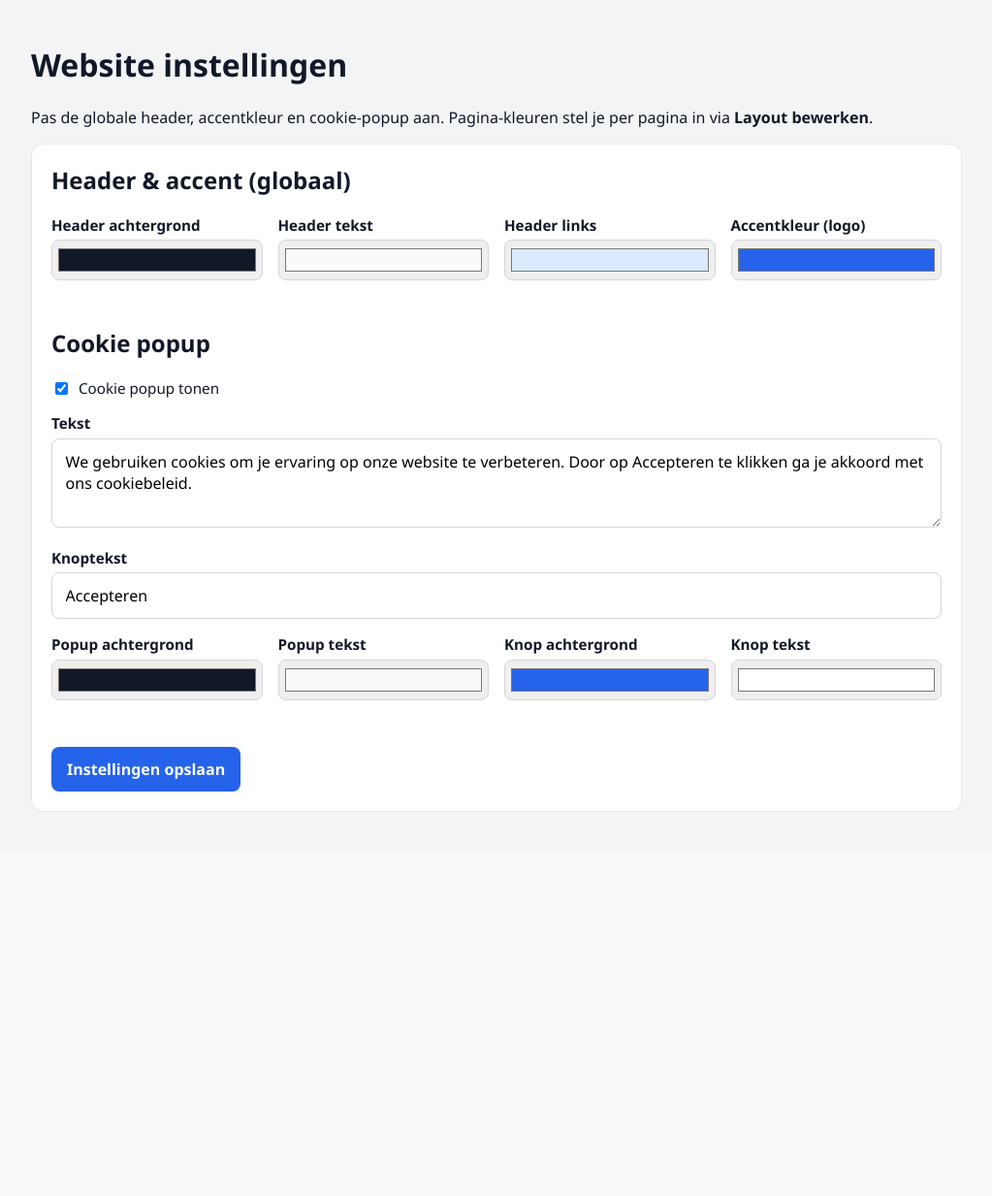
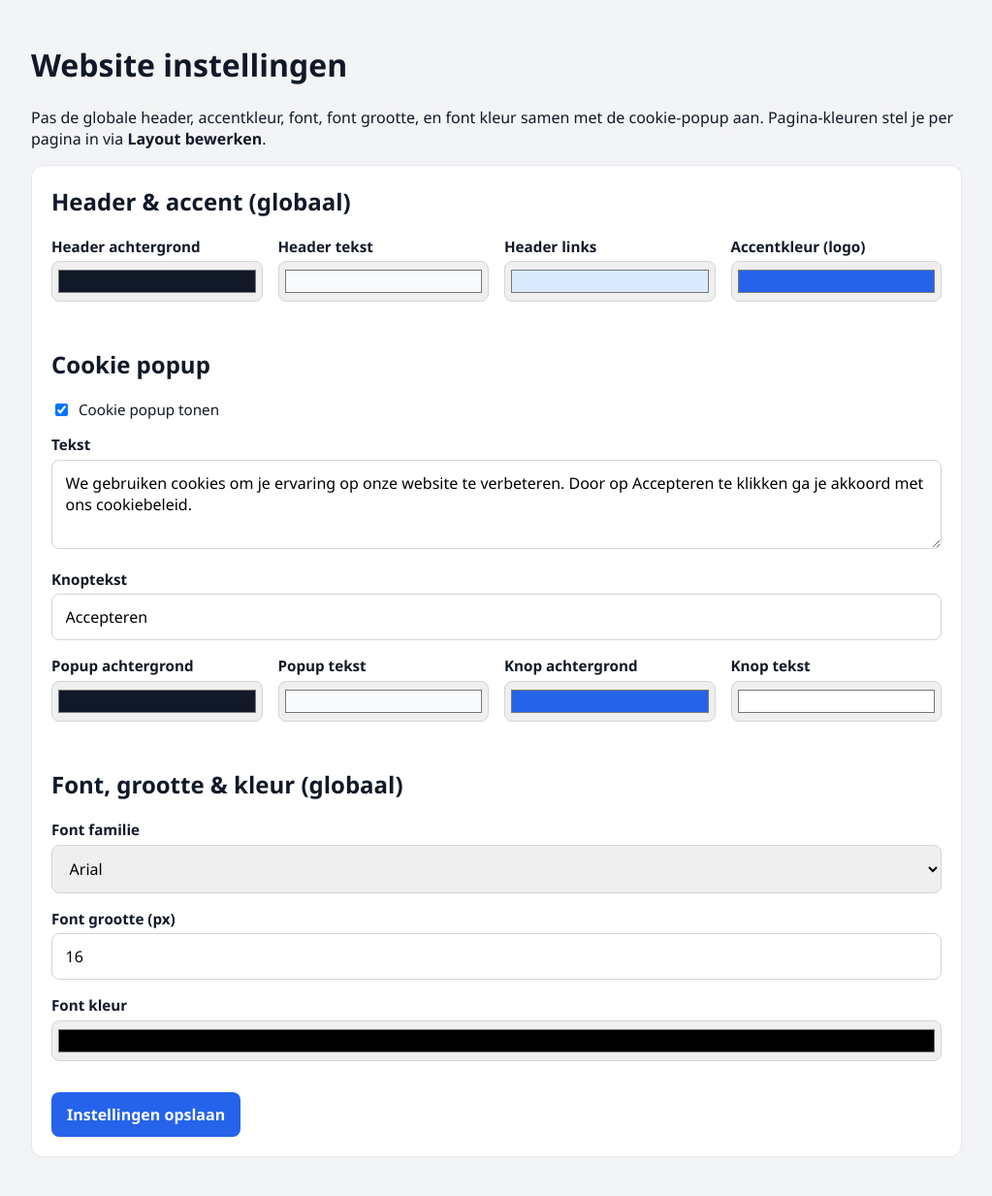
Before and after one commit to MoonyDewDrops/ShiftsHappen, a PHP site: page /ShiftsHappen/views/settings.php in a window 1280 px wide. Shown: the part 86-1319 px from the top of the page at 97% size, without its empty margins (128-1151 px from the left). Before the commit the page ends 923 px from the top, so only its background shows below. Run offline with PHP 8.4, Linux system fonts and the light colour scheme; a user stored in the database is signed in; data comes from the database, SQL or seed files in the repository.

Commit message:
Font fixes
Made so that you can change what font, how big and which color text appears as globally

```diff
--- a/core/header.php
+++ b/core/header.php
@@ -25,7 +25,11 @@ $socialLinks = $con->query('SELECT platform, url FROM socials ORDER BY volgorde
             --accent-color: <?= testInput($siteSettings['accent_color']) ?>;
             --footer-bg: <?= testInput($pageTheme['footer_bg'] ?? $siteSettings['footer_bg']) ?>;
             --footer-text: <?= testInput($pageTheme['footer_text'] ?? $siteSettings['footer_text']) ?>;
-            --page-text-color: <?= testInput($pageTheme['page_text_color'] ?? '#111827') ?>;
+            --page-text-color: <?= testInput($pageTheme['page_text_color'] ?? $siteSettings['font_color']) ?>;
+            --font-family: <?= sanitizeFontFamily($siteSettings['font_family'] ?? '') ?>;
+            --font-size: <?= sanitizeFontSize((int) ($siteSettings['font_size'] ?? 16)) ?>px;
+            --font-color: <?= testInput($siteSettings['font_color']) ?>;
+            --cookie-enabled: <?= intval($siteSettings['cookie_enabled']) ?>;
         }
     </style>
     <title><?= isset($pageTitle) ? testInput($pageTitle) . ' - ' : '' ?>ShiftsHappen</title>
--- a/core/page_theme.php
+++ b/core/page_theme.php
@@ -9,7 +9,7 @@ function getPageTheme(array $page, mysqli $con): array
     return [
         'body_bg' => validateHexColor($page['body_bg'] ?? '', $site['body_bg']),
         'page_bg' => validateHexColor($page['page_bg'] ?? '', $site['page_bg']),
-        'page_text_color' => validateHexColor($page['page_text_color'] ?? '', '#111827'),
+        'page_text_color' => validateHexColor($page['page_text_color'] ?? '', $site['font_color']),
         'footer_bg' => validateHexColor($page['footer_bg'] ?? '', $site['footer_bg']),
         'footer_text' => validateHexColor($page['footer_text'] ?? '', $site['footer_text']),
     ];
--- a/core/site_settings.php
+++ b/core/site_settings.php
@@ -12,6 +12,9 @@ function defaultSiteSettings(): array
         'accent_color' => '#2563eb',
         'footer_bg' => '#111827',
         'footer_text' => '#9ca3af',
+        'font_family' => allowedFontFamilies()[0],
+        'font_size' => 16,
+        'font_color' => '#000000',
         'cookie_enabled' => 1,
         'cookie_tekst' => 'We gebruiken cookies om je ervaring op onze website te verbeteren. Door op Accepteren te klikken ga je akkoord met ons cookiebeleid.',
         'cookie_button_text' => 'Accepteren',
@@ -22,12 +25,64 @@ function defaultSiteSettings(): array
     ];
 }
 
+function allowedFontFamilies(): array
+{
+    return [
+        'Arial, sans-serif',
+        "'Helvetica Neue', Helvetica, sans-serif",
+        "'Times New Roman', Times, serif",
+        "'Courier New', Courier, monospace",
+        'Verdana, Geneva, sans-serif',
+    ];
+}
+
+function sanitizeFontFamily(string $font): string
+{
+    $allowed = allowedFontFamilies();
+
+    return in_array($font, $allowed, true) ? $font : $allowed[0];
+}
+
+function sanitizeFontSize(int $size): int
+{
+    return max(8, min(72, $size));
+}
+
+function ensureSiteSettingsColumns(mysqli $con): void
+{
+    static $ensured = false;
+
+    if ($ensured) {
+        return;
+    }
+
+    $columns = [
+        'font_family' => "VARCHAR(100) NOT NULL DEFAULT 'Arial, sans-serif'",
+        'font_size' => 'TINYINT UNSIGNED NOT NULL DEFAULT 16',
+        'font_color' => "VARCHAR(20) NOT NULL DEFAULT '#000000'",
+    ];
+
+    foreach ($columns as $name => $definition) {
+        $exists = $con->query("SHOW COLUMNS FROM site_settings LIKE '{$name}'");
+        if ($exists && $exists->num_rows === 0) {
+            $con->query("ALTER TABLE site_settings ADD COLUMN {$name} {$definition}");
+        }
+    }
+
+    $ensured = true;
+}
+
 function getSiteSettings(mysqli $con): array
 {
+    ensureSiteSettingsColumns($con);
     $result = $con->query('SELECT * FROM site_settings WHERE id = 1');
 
     if ($result && $row = $result->fetch_assoc()) {
-        return array_merge(defaultSiteSettings(), $row);
+        $settings = array_merge(defaultSiteSettings(), $row);
+        $settings['font_family'] = sanitizeFontFamily((string) ($settings['font_family'] ?? ''));
+        $settings['font_size'] = sanitizeFontSize((int) ($settings['font_size'] ?? 16));
+
+        return $settings;
     }
 
     return defaultSiteSettings();
@@ -35,15 +90,21 @@ function getSiteSettings(mysqli $con): array
 
 function saveSiteSettings(mysqli $con, array $data): bool
 {
+    ensureSiteSettingsColumns($con);
+
     $defaults = defaultSiteSettings();
     $settings = array_merge($defaults, $data);
+    $settings['font_family'] = sanitizeFontFamily((string) $settings['font_family']);
+    $settings['font_size'] = sanitizeFontSize((int) $settings['font_size']);
+    $fontSize = $settings['font_size'];
 
     $stmt = $con->prepare(
         'INSERT INTO site_settings (
             id, header_bg, header_text, header_link, body_bg, page_bg, accent_color,
-            footer_bg, footer_text, cookie_enabled, cookie_tekst, cookie_button_text,
+            footer_bg, footer_text, font_family, font_size, font_color,
+            cookie_enabled, cookie_tekst, cookie_button_text,
             cookie_bg, cookie_text_color, cookie_button_bg, cookie_button_text_color
-        ) VALUES (1, ?, ?, ?, ?, ?, ?, ?, ?, ?, ?, ?, ?, ?, ?, ?)
+        ) VALUES (1, ?, ?, ?, ?, ?, ?, ?, ?, ?, ?, ?, ?, ?, ?, ?, ?, ?, ?)
         ON DUPLICATE KEY UPDATE
             header_bg = VALUES(header_bg),
             header_text = VALUES(header_text),
@@ -53,6 +114,9 @@ function saveSiteSettings(mysqli $con, array $data): bool
             accent_color = VALUES(accent_color),
             footer_bg = VALUES(footer_bg),
             footer_text = VALUES(footer_text),
+            font_family = VALUES(font_family),
+            font_size = VALUES(font_size),
+            font_color = VALUES(font_color),
             cookie_enabled = VALUES(cookie_enabled),
             cookie_tekst = VALUES(cookie_tekst),
             cookie_button_text = VALUES(cookie_button_text),
@@ -64,8 +128,12 @@ function saveSiteSettings(mysqli $con, array $data): bool
 
     $cookieEnabled = !empty($settings['cookie_enabled']) ? 1 : 0;
 
+    if (!$stmt) {
+        return false;
+    }
+
     $stmt->bind_param(
-        'ssssssssissssss',
+        'sssssssssisissssss',
         $settings['header_bg'],
         $settings['header_text'],
         $settings['header_link'],
@@ -74,6 +142,9 @@ function saveSiteSettings(mysqli $con, array $data): bool
         $settings['accent_color'],
         $settings['footer_bg'],
         $settings['footer_text'],
+        $settings['font_family'],
+        $fontSize,
+        $settings['font_color'],
         $cookieEnabled,
         $settings['cookie_tekst'],
         $settings['cookie_button_text'],
--- a/database/shiftshappen.sql
+++ b/database/shiftshappen.sql
@@ -113,6 +113,9 @@ CREATE TABLE IF NOT EXISTS `site_settings` (
   `accent_color` VARCHAR(20) NOT NULL DEFAULT '#2563eb',
   `footer_bg` VARCHAR(20) NOT NULL DEFAULT '#111827',
   `footer_text` VARCHAR(20) NOT NULL DEFAULT '#9ca3af',
+  `font_family` VARCHAR(100) NOT NULL DEFAULT 'Arial, sans-serif',
+  `font_size` TINYINT UNSIGNED NOT NULL DEFAULT 16,
+  `font_color` VARCHAR(20) NOT NULL DEFAULT '#000000',
   `cookie_enabled` TINYINT(1) NOT NULL DEFAULT 1,
   `cookie_tekst` TEXT NOT NULL,
   `cookie_button_text` VARCHAR(100) NOT NULL DEFAULT 'Accepteren',
--- a/views/pages.php
+++ b/views/pages.php
@@ -59,7 +59,7 @@ include __DIR__ . '/../core/header.php';
     </div>
 <?php else: ?>
     <div class="page-container">
-        <h1 class="page-title" style="color: var(--page-text-color);"><?= testInput($page['titel']) ?></h1>
+        <h1 class="page-title" style="color: var(--page-text-color);"></h1>
 
         <?php if (!empty($paginaGrid)): ?>
             <?php foreach ($paginaGrid as $gridRow): ?>
--- a/views/settings.php
+++ b/views/settings.php
@@ -23,6 +23,9 @@ if ($_SERVER['REQUEST_METHOD'] === 'POST') {
         'cookie_text_color' => validateHexColor($_POST['cookie_text_color'] ?? '#f9fafb'),
         'cookie_button_bg' => validateHexColor($_POST['cookie_button_bg'] ?? '#2563eb'),
         'cookie_button_text_color' => validateHexColor($_POST['cookie_button_text_color'] ?? '#ffffff'),
+        'font_family' => sanitizeFontFamily($_POST['font_family'] ?? 'Arial, sans-serif'),
+        'font_size' => sanitizeFontSize((int) ($_POST['font_size'] ?? 16)),
+        'font_color' => validateHexColor($_POST['font_color'] ?? '#000000'),
     ];
 
     if ($data['cookie_tekst'] === '') {
@@ -40,7 +43,7 @@ if ($_SERVER['REQUEST_METHOD'] === 'POST') {
 
 <div class="admin-panel">
     <h1>Website instellingen</h1>
-    <p>Pas de globale header, accentkleur en cookie-popup aan. Pagina-kleuren stel je per pagina in via <strong>Layout bewerken</strong>.</p>
+    <p>Pas de globale header, accentkleur, font, font grootte, en font kleur samen met de cookie-popup aan. Pagina-kleuren stel je per pagina in via <strong>Layout bewerken</strong>.</p>
 
     <?php if ($notice !== ''): ?>
         <div class="pop-up <?= $noticeError ? 'pop-up--error' : 'pop-up--success' ?>">
@@ -107,6 +110,32 @@ if ($_SERVER['REQUEST_METHOD'] === 'POST') {
             </div>
         </section>
 
+        <section class="settings-block">
+            <h2>Font, grootte & kleur (globaal)</h2>
+            <div class="inputField">
+                <label for="font_family">Font familie</label>
+                <select name="font_family" id="font_family">
+                    <?php foreach (allowedFontFamilies() as $fontFamily): ?>
+                        <?php
+                        $fontLabel = explode(',', $fontFamily)[0];
+                        $fontLabel = trim($fontLabel, " '\"");
+                        ?>
+                        <option value="<?= testInput($fontFamily) ?>" <?= $settings['font_family'] === $fontFamily ? 'selected' : '' ?>>
+                            <?= testInput($fontLabel) ?>
+                        </option>
+                    <?php endforeach; ?>
+                </select>
+            </div>
+            <div class="inputField">
+                <label for="font_size">Font grootte (px)</label>
+                <input type="number" name="font_size" id="font_size" value="<?= testInput($settings['font_size']) ?>" min="8" max="72">
+            </div>
+            <div class="inputField">
+                <label for="font_color">Font kleur</label>
+                <input type="color" name="font_color" id="font_color" value="<?= testInput($settings['font_color']) ?>">
+            </div>
+        </section>
+
         <button type="submit">Instellingen opslaan</button>
     </form>
 </div>
```
Also changed, not shown: assets/css/public.css (+7 -1 lines).
